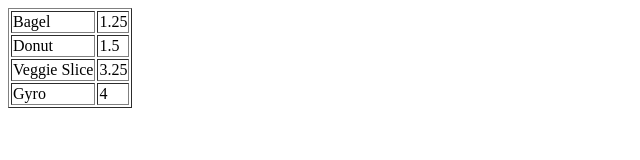
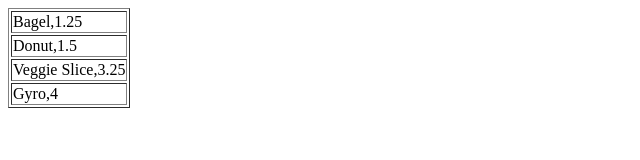
Before and after one commit to kims3241/ITM352_F19_repo, a plain HTML site: page Lab10/array.html in a window 1280 px wide. Shown: the whole page, without its empty margins (0-640 px from the left). Drawn offline with Linux system fonts and the light colour scheme.

Commit message:
Update array.html

```diff
--- a/Lab10/array.html
+++ b/Lab10/array.html
@@ -7,11 +7,7 @@
             document.write('<table border = 1>');
             outStr = "";
             for(i = 0; i < twoDim.length; i++) {
-                outStr += "<tr>"
-                for(j = 0; j < twoDim[i].length; j++) {
-                outStr += "<td>" + twoDim[i][j] + "</td>"
-                }
-                outStr += "</tr>";
+                outStr += "<tr>" + "<td>" + twoDim[i]+ "</td>" + "</tr>"
             }
             document.write(outStr);
     </script>
```
